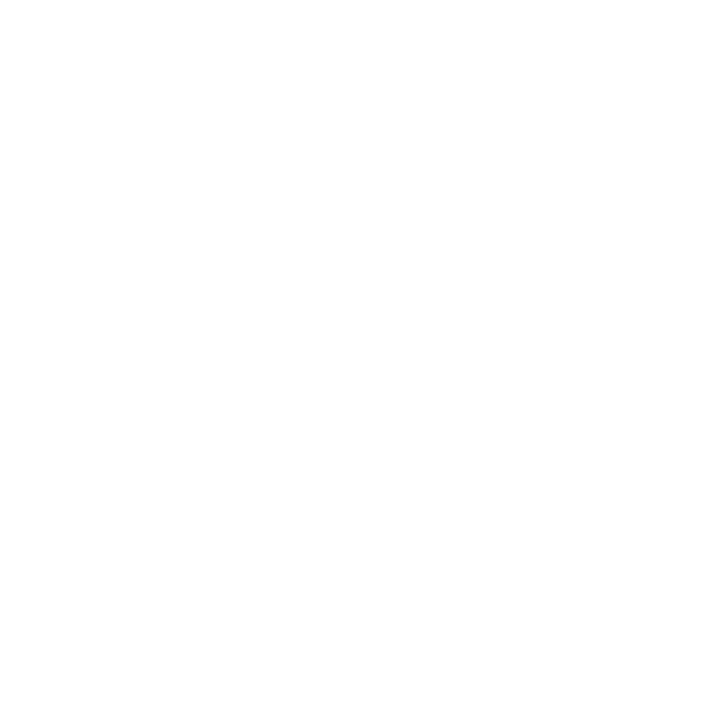
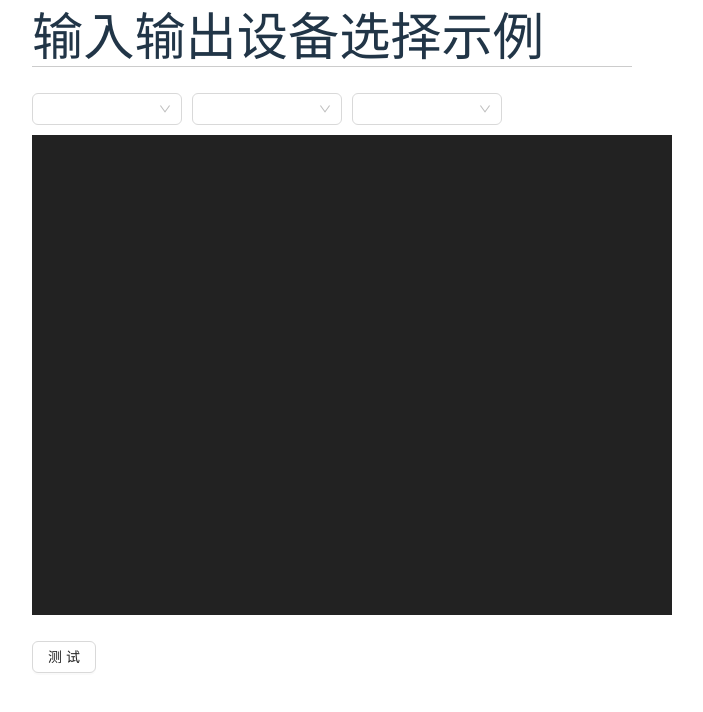
Before and after one commit to TryImpossible/webrtc-diy, a React (Vite) app in the folder webrtc-react/: page /device-select in a window 1280 px wide. Before the commit this address had no page. Shown: the top 712 px of the page, without its empty margins (308-1011 px from the left). Built offline with nearby package versions, Linux system fonts and the light colour scheme.

Commit message:
feat(webrtc-react): 音视频设置-设备枚举

```diff
--- a/webrtc-react/src/App.jsx
+++ b/webrtc-react/src/App.jsx
@@ -9,6 +9,7 @@
 import VideoFilter from './VideoFilter';
 import Resolution from './Resolution';
 import AudioVolume from './volume/AudioVolume';
+import DeviceSelect from './DeviceSelect';
 
 function App() {
   return (
@@ -22,6 +23,7 @@
         <Route path="/video-filter" Component={VideoFilter} exact />
         <Route path="/resolution" Component={Resolution} exact />
         <Route path="/audio-volume" Component={AudioVolume} exact />
+        <Route path="/device-select" Component={DeviceSelect} exact />
       </Routes>
     </Router>
   );
--- /dev/null
+++ b/webrtc-react/src/DeviceSelect.jsx
@@ -0,0 +1,205 @@
+import { useRef, useState, useEffect } from 'react';
+import { Button, Select } from 'antd';
+const { Option } = Select;
+
+function DeviceSelect() {
+  // 视频对象
+  const videoRef = useRef(null);
+
+  // 当前选择的音频输入设备
+  const [selectedAudioDevice, setSelectedAudioDevice] = useState('');
+  // 当前选择的音频输出设备
+  const [selectedAudioOutputDevice, setSelectedAudioOutputDevice] =
+    useState('');
+  // 当前选择的视频输入设备
+  const [selectedVideoDevice, setSelectedVideoDevice] = useState('');
+  // 视频输入设备列表
+  const [videoDevices, setVideoDevices] = useState([]);
+  // 音频输入设备列表
+  const [audioDevices, setAudioDevices] = useState([]);
+  // 音频输出设备列表
+  const [audioOutputDevices, setAudioOutputDevices] = useState([]);
+
+  useEffect(() => {
+    // 更新设备列表
+    function updateDevices() {
+      return new Promise((resolve) => {
+        // 视频输入设备列表
+        const videoDevices = [];
+        // 音频输入设备列表
+        const audioDevices = [];
+        // 音频输出设备列表
+        const audioOutputDevices = [];
+        // 枚举所有设备
+        navigator.mediaDevices
+          .enumerateDevices()
+          .then((devices) => {
+            for (const device of devices) {
+              // 过滤出视频输入设备
+              if (device.kind === 'videoinput') {
+                videoDevices.push(device);
+                // 过滤出音频输入设备
+              } else if (device.kind === 'audioinput') {
+                audioDevices.push(device);
+                // 过滤出音频输出设备
+              } else if (device.kind === 'audiooutput') {
+                audioOutputDevices.push(device);
+              }
+            }
+          })
+          .then(() => {
+            // 处理好后 将三种设备数据返回
+            const data = { videoDevices, audioDevices, audioOutputDevices };
+            console.log('321', JSON.stringify(data));
+            resolve(data);
+          });
+      });
+    }
+
+    updateDevices().then((data) => {
+      // 判断当前选择的音频输入设备是否为空并且是否有设备
+      if (selectedAudioDevice === '' && data.audioDevices.length > 0) {
+        // 默认选中第一个设备
+        setSelectedAudioDevice(data.audioDevices[0].deviceId);
+      }
+      // 判断当前选择的音频输出设备是否为空并且是否有设备
+      if (
+        selectedAudioOutputDevice === '' &&
+        data.audioOutputDevices.length > 0
+      ) {
+        // 默认选中第一个设备
+        setSelectedAudioOutputDevice(data.audioOutputDevices[0].deviceId);
+      }
+      // 判断当前选择的视频输入设备是否为空并且是否有设备
+      if (selectedVideoDevice === '' && data.videoDevices.length > 0) {
+        // 默认选中第一个设备
+        setSelectedVideoDevice(data.videoDevices[0].deviceId);
+      }
+      // 设备当前设备Id
+      setVideoDevices(data.videoDevices);
+      setAudioDevices(data.audioDevices);
+      setAudioOutputDevices(data.audioOutputDevices);
+    });
+  }, [selectedAudioDevice, selectedAudioOutputDevice, selectedVideoDevice]);
+
+  // 开始测试
+  const startTest = () => {
+    // 获取音频输入设备Id
+    const audioSource = selectedAudioDevice;
+    // 获取视频输入设备Id
+    const videoSource = selectedVideoDevice;
+    // 定义约束条件
+    const constraints = {
+      // 设置音频设备Id
+      audio: { deviceId: audioSource ? { exact: audioSource } : undefined },
+      // 设置视频设备Id
+      video: { deviceId: videoSource ? { exact: videoSource } : undefined },
+    };
+    // 根据约束条件获取数据流
+    navigator.mediaDevices
+      .getUserMedia(constraints)
+      .then((stream) => {
+        // 成功返回间视频流
+        window.stream = stream;
+        videoRef.current.srcObject = stream;
+      })
+      .catch((err) => {
+        console.log(err);
+      });
+  };
+
+  // 音频输入设备改变
+  const handleAudioDeviceChange = (e) => {
+    console.log('选择的音频输入设备为：' + JSON.stringify(e));
+    setSelectedAudioDevice(e);
+    setTimeout(() => {
+      startTest();
+    }, 100);
+  };
+
+  // 视频输入设备改变
+  const handleVideoDeviceChange = (e) => {
+    console.log('选择的视频输入设备为：' + JSON.stringify(e));
+    setSelectedVideoDevice(e);
+    setTimeout(() => {
+      startTest();
+    }, 100);
+  };
+
+  // 音频输出设备改变
+  const handleAudioOutputDeviceChange = (e) => {
+    console.log('选择的音频输出设备为：' + JSON.stringify(e));
+    setSelectedAudioOutputDevice(e);
+    if (typeof videoRef.current.sinkId != 'undefined') {
+      // 调用HTMLMediaElement的setSinkId()方法改变输出源
+      videoRef.current
+        .setSinkId(e)
+        .then((sinkId) => {
+          console.log(`音频输出设备设置成功：${sinkId}`);
+        })
+        .catch((err) => {
+          if (err.name === 'SecurityError') {
+            console.log(`你需要使用HTTPS来选择输出设备：${err}`);
+          }
+        });
+    } else {
+      console.warn('你的浏览器不支持输出设备选择');
+    }
+  };
+
+  return (
+    <div className="container">
+      <h1>
+        <span>输入输出设备选择示例</span>
+      </h1>
+      {/* 音频输入设备列表 */}
+      <Select
+        value={selectedAudioDevice}
+        style={{ width: 150, marginRight: '10px' }}
+        onChange={handleAudioDeviceChange}>
+        {audioDevices.map((device) => {
+          return (
+            <Option value={device.deviceId} key={device.deviceId}>
+              {device.label}
+            </Option>
+          );
+        })}
+      </Select>
+      {/* 音频输出设备列表 */}
+      <Select
+        value={selectedAudioOutputDevice}
+        style={{ width: 150, marginRight: '10px' }}
+        onChange={handleAudioOutputDeviceChange}>
+        {audioOutputDevices.map((device) => {
+          return (
+            <Option value={device.deviceId} key={device.deviceId}>
+              {device.label}
+            </Option>
+          );
+        })}
+      </Select>
+      {/* 视频输入设备列表 */}
+      <Select
+        value={selectedVideoDevice}
+        style={{ width: 150, marginRight: '10px' }}
+        onChange={handleVideoDeviceChange}>
+        {videoDevices.map((device) => {
+          return (
+            <Option value={device.deviceId} key={device.deviceId}>
+              {device.label}
+            </Option>
+          );
+        })}
+      </Select>
+      <video
+        className="video"
+        ref={videoRef}
+        autoPlay
+        playsInline
+        style={{ objectFit: 'contain', marginTop: '10px' }}></video>
+      <Button onClick={startTest}>测试</Button>
+    </div>
+  );
+}
+
+export default DeviceSelect;
--- a/webrtc-react/src/Samples.jsx
+++ b/webrtc-react/src/Samples.jsx
@@ -13,6 +13,7 @@
       { title: '视频滤镜', path: '/video-filter' },
       { title: '分辨率设置', path: '/resolution' },
       { title: '音量检测', path: '/audio-volume' },
+      { title: '设备枚举', path: '/device-select' },
     ],
     [],
   );
```
